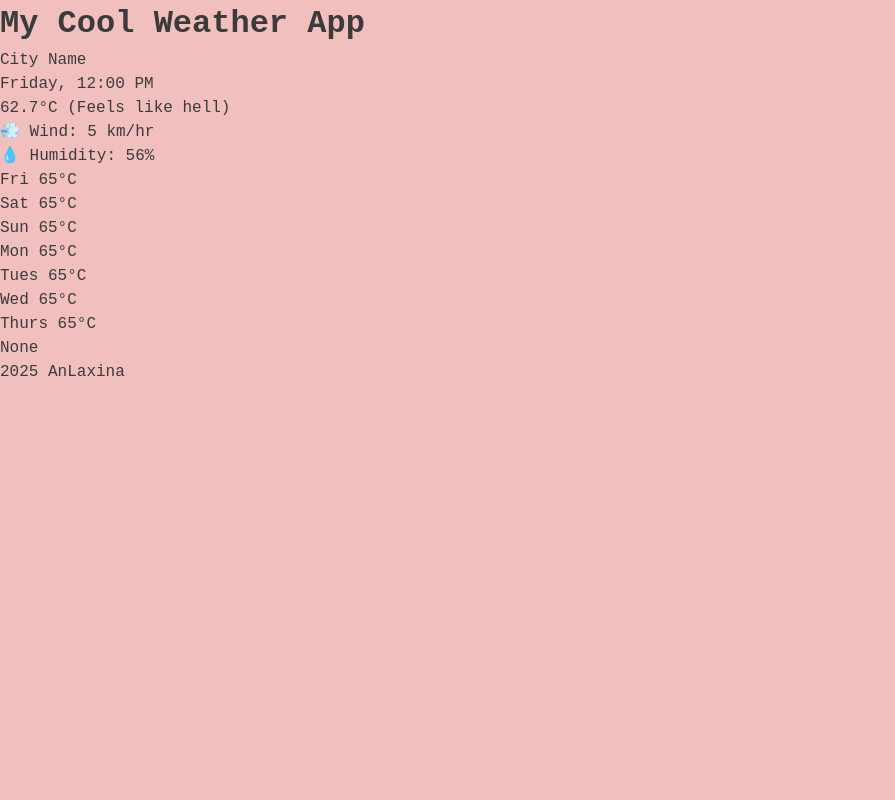
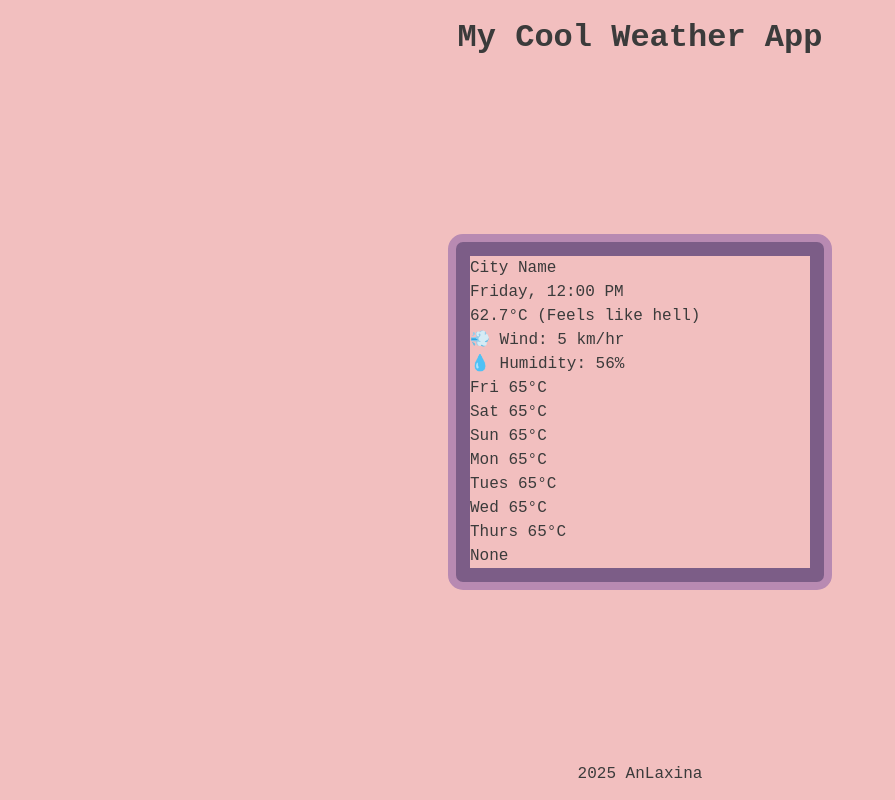
Before and after one commit to AnLaxina/weather-app, a plain HTML site: page index.html in a window 1280 px wide. Shown: the whole page, without its empty margins (0-895 px from the left). Drawn offline with Linux system fonts and the light colour scheme; no server answers; a web font is replaced by a local one.

Commit message:
Add basic styling

```diff
--- a/css/style.css
+++ b/css/style.css
@@ -1,14 +1,25 @@
-/*
-Colour Scheme:
-Primary Background	#f2bfbf	Use this as the main page background — it's soft and warm, like a cozy blanket.
-Header / Navbar	#40648b	Strong and cool — use this for top navigation bar, logo background, or footer to ground the layout.
-Accent Sections	#7c5d87	Use for weather cards, sidebars, or alternating section backgrounds. Adds personality without overwhelming.
-Highlight / Button	#ff8383	Great for calls to action like buttons ("Refresh", "Get Forecast") or for active states (selected tabs, toggle highlights, etc.)
-Secondary Accent	#b88ab2	Use for icon backgrounds, hover states, or subtle borders around cards — ties everything together with a gentle pastel pop.
-Text (Main)	#3B3B3B
- */
+/* See colour_scheme.txt for the colour palette */
 * {
     font-family: "Pretendard", monospace;
     color: #3b3b3b;
     background-color: #f2bfbf;
 }
+
+header, main, footer {
+    padding: 14px;
+}
+
+main {
+    background-color: #7c5d87;
+    min-width: 30%;
+    border: 8px solid #b88ab2;
+    border-radius: 15px;
+}
+
+body {
+    min-height: 100vh;
+    display: flex;
+    flex-direction: column;
+    align-items: center;
+    justify-content: space-between;
+}
```
